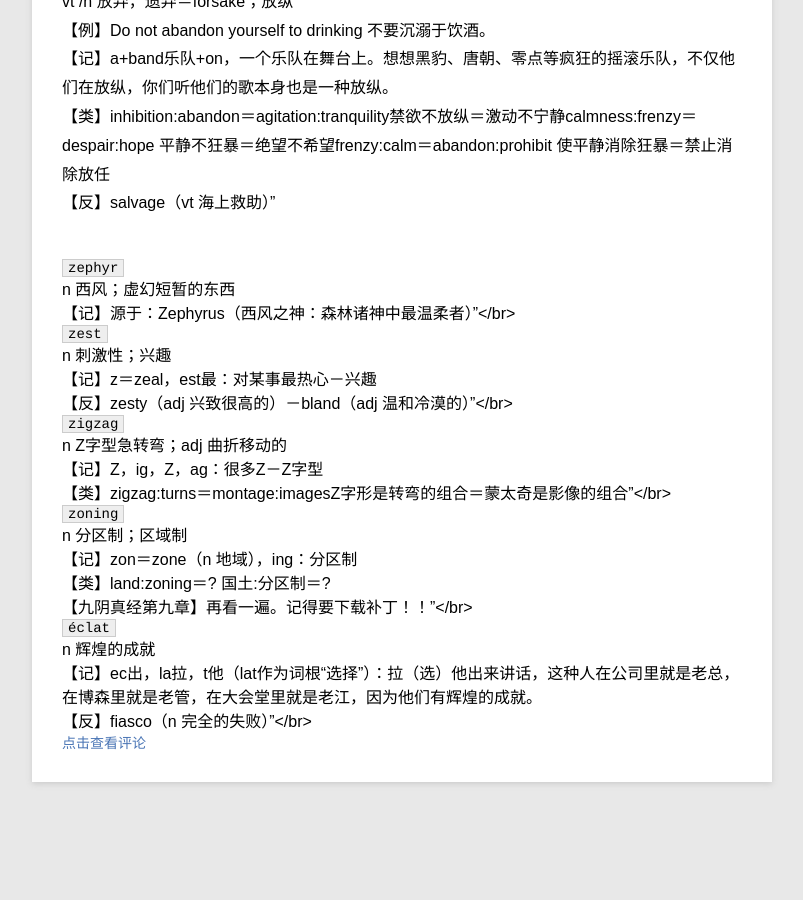
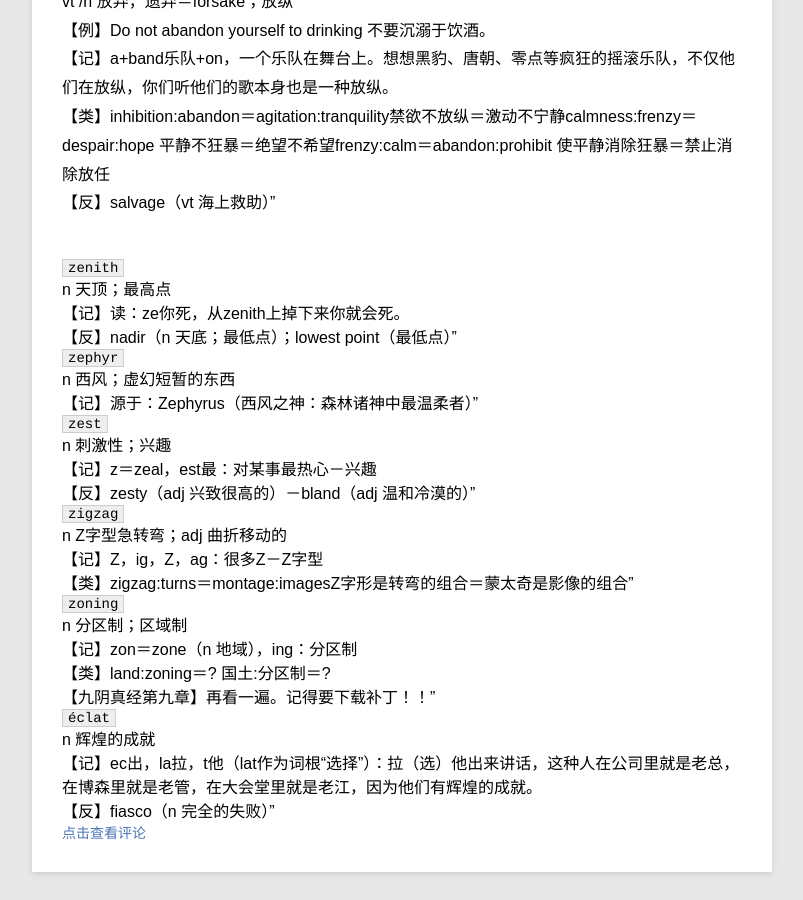
Before and after one commit to JuuW/blog, a Jekyll site: the page built from _posts/blog/2015-08-13-Red_Bibble(A).md, in a window 1280 px wide and 900 px high, scrolled down 679 px. Shown: the whole window, without its empty margins (78-881 px from the left). Built offline with Jekyll 4.4.1, drawn with Linux system fonts in a browser that asks for light colours; before the commit the page ends 1541 px from its top, so only the background shows below that.

Commit message:
Update 2015-08-13-Red_Bibble(A).md

```diff
--- a/_posts/blog/2015-08-13-Red_Bibble(A).md
+++ b/_posts/blog/2015-08-13-Red_Bibble(A).md
@@ -10,8 +10,9 @@ n 算盘<br />【源】源自希伯来语abaq“灰尘”，因为算盘很容
 
 # `abandon`
 vt /n 放弃，遗弃＝forsake；放纵<br />【例】Do not abandon yourself to drinking 不要沉溺于饮酒。<br />【记】a+band乐队+on，一个乐队在舞台上。想想黑豹、唐朝、零点等疯狂的摇滚乐队，不仅他们在放纵，你们听他们的歌本身也是一种放纵。<br />【类】inhibition:abandon＝agitation:tranquility禁欲不放纵＝激动不宁静calmness:frenzy＝despair:hope  平静不狂暴＝绝望不希望frenzy:calm＝abandon:prohibit  使平静消除狂暴＝禁止消除放任<br />【反】salvage（vt 海上救助）"<br/>
-# `zephyr`<br/>n 西风；虚幻短暂的东西<br />【记】源于：Zephyrus（西风之神：森林诸神中最温柔者）"</br>
-# `zest`<br/>n 刺激性；兴趣<br />【记】z＝zeal，est最：对某事最热心－兴趣<br />【反】zesty（adj 兴致很高的）－bland（adj 温和冷漠的）"</br>
-# `zigzag`<br/>n Z字型急转弯；adj 曲折移动的<br />【记】Z，ig，Z，ag：很多Z－Z字型<br />【类】zigzag:turns＝montage:imagesZ字形是转弯的组合＝蒙太奇是影像的组合"</br>
-# `zoning`<br/>n 分区制；区域制<br />【记】zon＝zone（n 地域），ing：分区制<br />【类】land:zoning＝?   国土:分区制＝?<br />【九阴真经第九章】再看一遍。记得要下载补丁！！"</br>
-# `éclat`<br/>n 辉煌的成就<br />【记】ec出，la拉，t他（lat作为词根“选择”）：拉（选）他出来讲话，这种人在公司里就是老总，在博森里就是老管，在大会堂里就是老江，因为他们有辉煌的成就。<br />【反】fiasco（n 完全的失败）"</br>
+# `zenith`<br/>n 天顶；最高点<br />【记】读：ze你死，从zenith上掉下来你就会死。<br />【反】nadir（n 天底；最低点）；lowest point（最低点）"<br/>
+# `zephyr`<br/>n 西风；虚幻短暂的东西<br />【记】源于：Zephyrus（西风之神：森林诸神中最温柔者）"<br/>
+# `zest`<br/>n 刺激性；兴趣<br />【记】z＝zeal，est最：对某事最热心－兴趣<br />【反】zesty（adj 兴致很高的）－bland（adj 温和冷漠的）"<br/>
+# `zigzag`<br/>n Z字型急转弯；adj 曲折移动的<br />【记】Z，ig，Z，ag：很多Z－Z字型<br />【类】zigzag:turns＝montage:imagesZ字形是转弯的组合＝蒙太奇是影像的组合"<br/>
+# `zoning`<br/>n 分区制；区域制<br />【记】zon＝zone（n 地域），ing：分区制<br />【类】land:zoning＝?   国土:分区制＝?<br />【九阴真经第九章】再看一遍。记得要下载补丁！！"<br/>
+# `éclat`<br/>n 辉煌的成就<br />【记】ec出，la拉，t他（lat作为词根“选择”）：拉（选）他出来讲话，这种人在公司里就是老总，在博森里就是老管，在大会堂里就是老江，因为他们有辉煌的成就。<br />【反】fiasco（n 完全的失败）"<br/>
```
